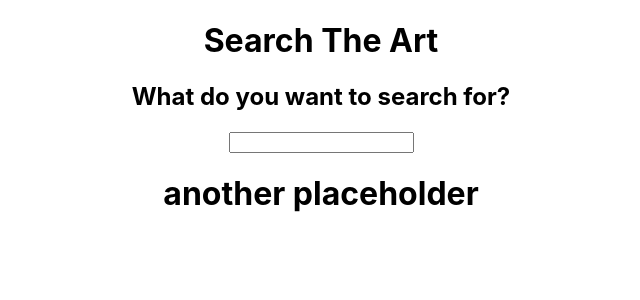
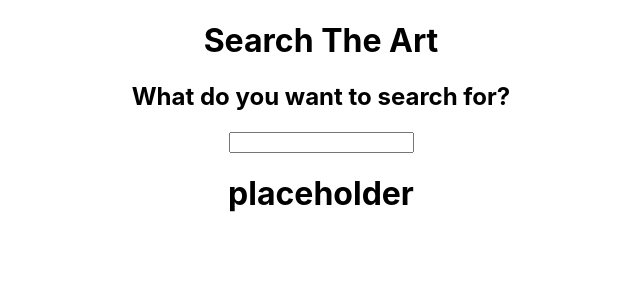
Before and after one commit to bdurb/artimology, a React (Create React App) app: page / in a window 1280 px wide. Shown: the top 300 px of the page, without its empty margins (319-959 px from the left). Built offline with nearby package versions, Linux system fonts and the light colour scheme; no server answers.

Commit message:
setting up axios request to art api

```diff
--- a/src/App.js
+++ b/src/App.js
@@ -19,7 +19,7 @@ class App extends Component {
       <div className="App">
         <h1>Search The Art</h1>
           <h2>What do you want to search for?</h2>
-          <input onChange={this.state.searchTerm}></input>
+          <input onChange={this.updateSearchTerm}></input>
         <Results searchTerm={this.state.searchTerm}/>
       </div>
     );
--- a/src/components/Results.js
+++ b/src/components/Results.js
@@ -7,10 +7,18 @@ class Results extends Component {
     this.state = {reslts:''}
   }
 
+  componentDidMount() {
+    axios.get(`https://openaccess-api.clevelandart.org/api/artworks/?q=${this.props.searchTerm}`)
+    .then(res => {
+      console.log(res.data)
+      this.setState({results: res.data})
+    })
+  }
+
   render() {
     return (
       <div>
-        <h1>another placeholder</h1>
+        <h1>placeholder</h1>
       </div>
     );
   }
```
